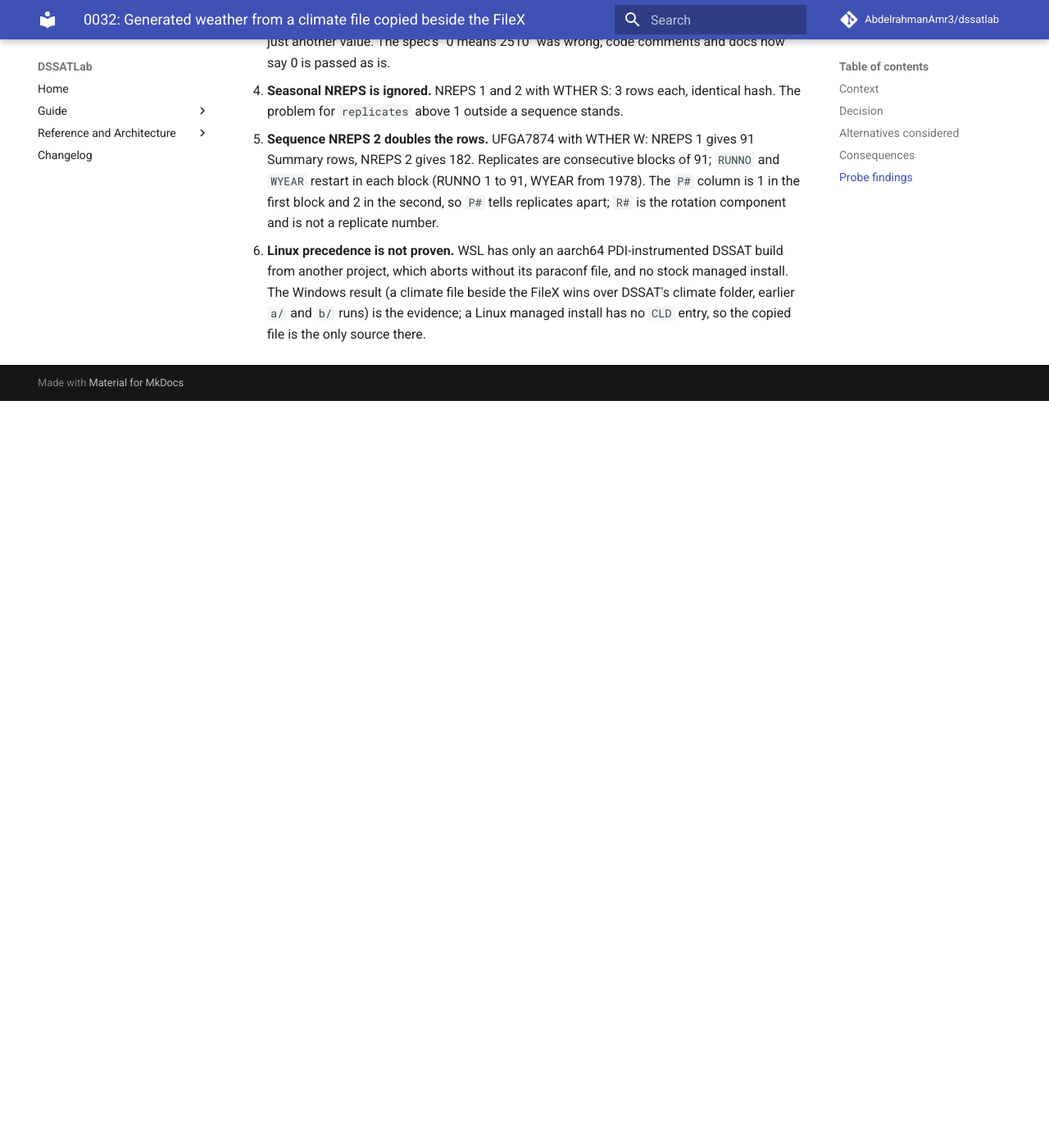
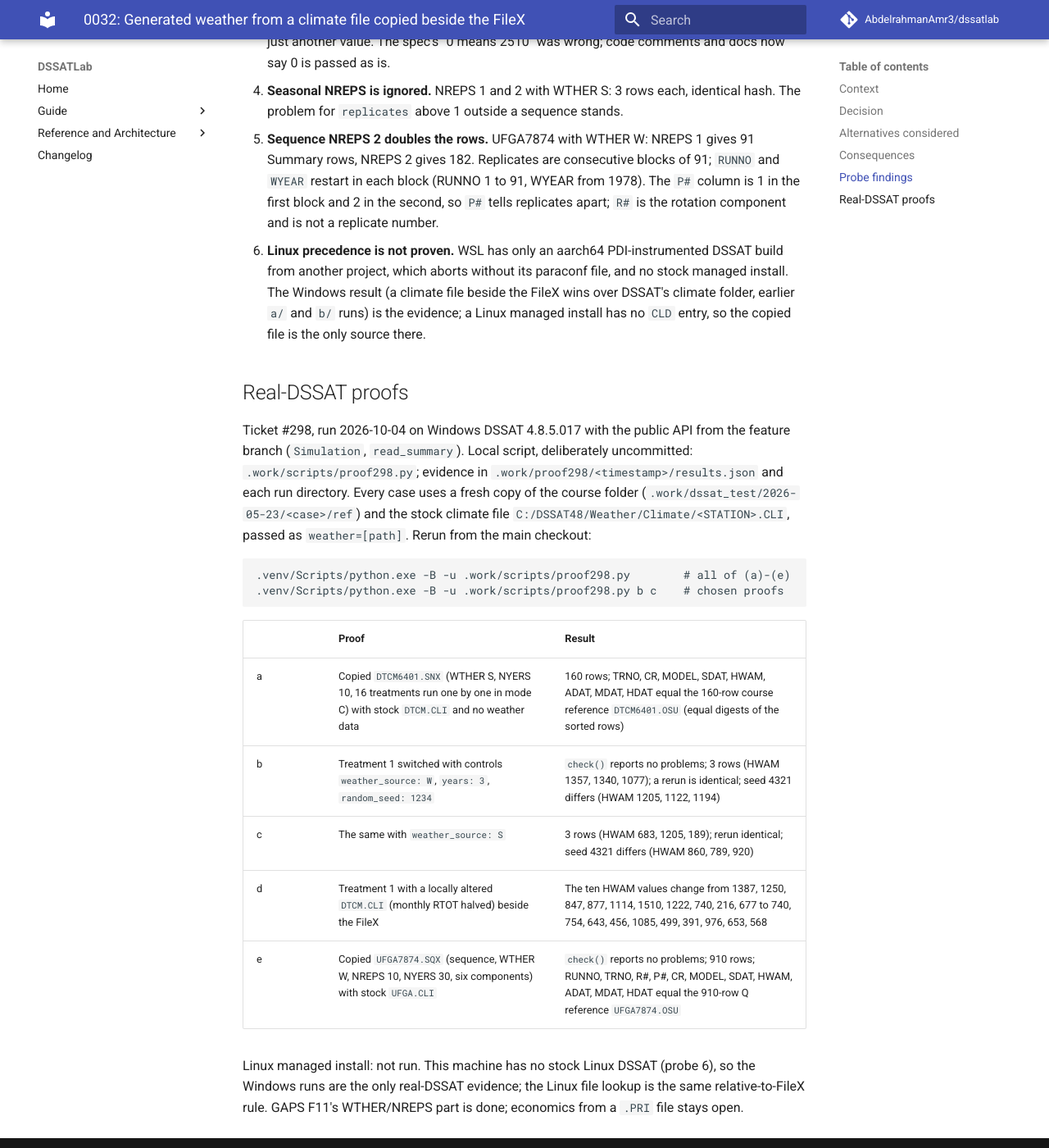
Before and after one commit to AbdelrahmanAmr3/dssatlab, an MkDocs documentation site: the page built from docs/adr/0032-generated-weather-from-a-copied-climate-file.md, in a window 1280 px wide and 1400 px high, scrolled down 1692 px. Shown: the whole window at 82% size. Built offline with MkDocs 1.6.1 and Material for MkDocs 9.7.7, drawn with Linux system fonts in a browser that asks for light colours; comment, search, counter and statistics services are not loaded; before the commit the page ends 2181 px from its top, so only the background shows below that.

Commit message:
Record real-DSSAT proofs (a)-(e) for generated weather
Co-Authored-By: Claude Sonnet 5.5 <noreply@anthropic.com>

````diff
--- a/docs/adr/0032-generated-weather-from-a-copied-climate-file.md
+++ b/docs/adr/0032-generated-weather-from-a-copied-climate-file.md
@@ -64,3 +64,28 @@ data rows only (the header is timestamped). Evidence: `.work/probe-v021/<case>-<
    project, which aborts without its paraconf file, and no stock managed install. The Windows result
    (a climate file beside the FileX wins over DSSAT's climate folder, earlier `a/` and `b/` runs) is the
    evidence; a Linux managed install has no `CLD` entry, so the copied file is the only source there.
+
+## Real-DSSAT proofs
+
+Ticket #298, run 2026-10-04 on Windows DSSAT 4.8.5.017 with the public API from the feature branch
+(`Simulation`, `read_summary`). Local script, deliberately uncommitted: `.work/scripts/proof298.py`;
+evidence in `.work/proof298/<timestamp>/results.json` and each run directory. Every case uses a fresh
+copy of the course folder (`.work/dssat_test/2026-05-23/<case>/ref`) and the stock climate file
+`C:/DSSAT48/Weather/Climate/<STATION>.CLI`, passed as `weather=[path]`. Rerun from the main checkout:
+
+```powershell
+.venv/Scripts/python.exe -B -u .work/scripts/proof298.py        # all of (a)-(e)
+.venv/Scripts/python.exe -B -u .work/scripts/proof298.py b c    # chosen proofs
+```
+
+| | Proof | Result |
+|---|---|---|
+| a | Copied `DTCM6401.SNX` (WTHER S, NYERS 10, 16 treatments run one by one in mode C) with stock `DTCM.CLI` and no weather data | 160 rows; TRNO, CR, MODEL, SDAT, HWAM, ADAT, MDAT, HDAT equal the 160-row course reference `DTCM6401.OSU` (equal digests of the sorted rows) |
+| b | Treatment 1 switched with controls `weather_source: W`, `years: 3`, `random_seed: 1234` | `check()` reports no problems; 3 rows (HWAM 1357, 1340, 1077); a rerun is identical; seed 4321 differs (HWAM 1205, 1122, 1194) |
+| c | The same with `weather_source: S` | 3 rows (HWAM 683, 1205, 189); rerun identical; seed 4321 differs (HWAM 860, 789, 920) |
+| d | Treatment 1 with a locally altered `DTCM.CLI` (monthly RTOT halved) beside the FileX | The ten HWAM values change from 1387, 1250, 847, 877, 1114, 1510, 1222, 740, 216, 677 to 740, 754, 643, 456, 1085, 499, 391, 976, 653, 568 |
+| e | Copied `UFGA7874.SQX` (sequence, WTHER W, NREPS 10, NYERS 30, six components) with stock `UFGA.CLI` | `check()` reports no problems; 910 rows; RUNNO, TRNO, R#, P#, CR, MODEL, SDAT, HWAM, ADAT, MDAT, HDAT equal the 910-row Q reference `UFGA7874.OSU` |
+
+Linux managed install: not run. This machine has no stock Linux DSSAT (probe 6), so the Windows
+runs are the only real-DSSAT evidence; the Linux file lookup is the same relative-to-FileX rule.
+GAPS F11's WTHER/NREPS part is done; economics from a `.PRI` file stays open.
````
